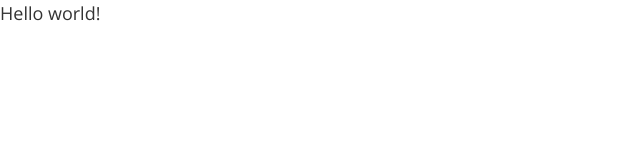
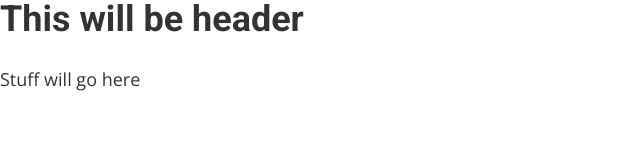
Before and after one commit to flashblaze/flashblaze-website, a Gatsby site: page / in a window 1280 px wide. Shown: the whole page, without its empty margins (0-640 px from the left). Built offline with nearby package versions, Linux system fonts and the light colour scheme; Gatsby itself is replaced by a stand-in of ours.

Commit message:
Added temporary header and main page

```diff
--- /dev/null
+++ b/src/components/Header/Header.js
@@ -0,0 +1,11 @@
+import React from 'react';
+
+const Header = () => {
+  return (
+    <div>
+      <h1>This will be header</h1>
+    </div>
+  );
+};
+
+export default Header;
--- /dev/null
+++ b/src/components/Home/Home.js
@@ -0,0 +1,11 @@
+import React from 'react';
+
+const Home = () => {
+  return (
+    <div>
+      <p>Stuff will go here</p>
+    </div>
+  );
+};
+
+export default Home;
--- /dev/null
+++ b/src/components/Layout/Layout.js
@@ -0,0 +1,14 @@
+import React from 'react';
+
+import Header from '../Header/Header';
+
+const Layout = props => {
+  return (
+    <div>
+      <Header />
+      {props.children}
+    </div>
+  );
+};
+
+export default Layout;
--- a/src/pages/index.js
+++ b/src/pages/index.js
@@ -1,3 +1,14 @@
-import React from "react"
+import React from 'react';
 
-export default () => <div>Hello world!</div>
+import Layout from '../components/Layout/Layout';
+import Home from '../components/Home/Home';
+
+const Index = () => {
+  return (
+    <Layout>
+      <Home />
+    </Layout>
+  );
+};
+
+export default Index;
```
